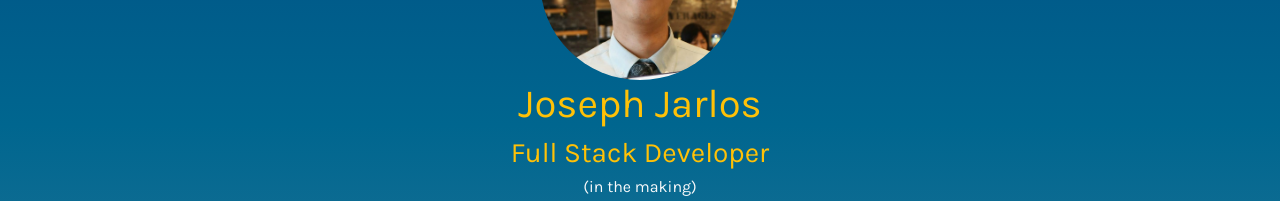
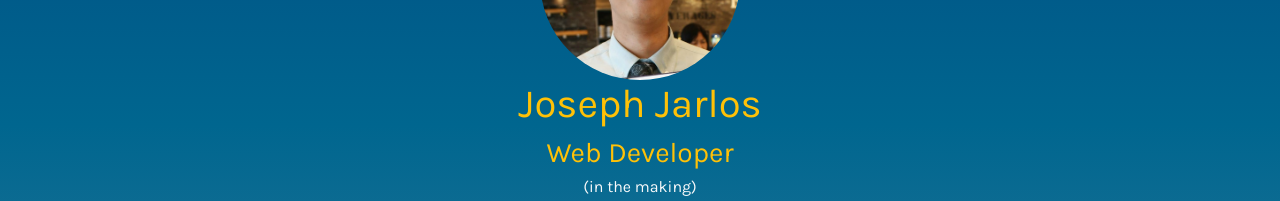
Before and after one commit to Pepsir/practice-portfolio, a plain HTML site: page index.html in a window 1280 px wide. Shown: the part 1000-1201 px from the top of the page. Drawn offline with nearby package versions, Linux system fonts and the light colour scheme.

Commit message:
Revised Capstone 1

```diff
--- a/index.html
+++ b/index.html
@@ -115,7 +115,7 @@
 									<div class="container-fluid mt-5 mb-5 p-0 text-light" >
 										<img class="mt-5 mt-md-0 rounded-circle img-fluid" src="./images/picture.jpg" width="200">
 										<h1 class="text-warning">Joseph Jarlos</h1>
-										<h3 class="text-warning">Full Stack Developer</h3>
+										<h3 class="text-warning">Web Developer</h3>
 										<h6>(in the making)</h6>
 
 
```
